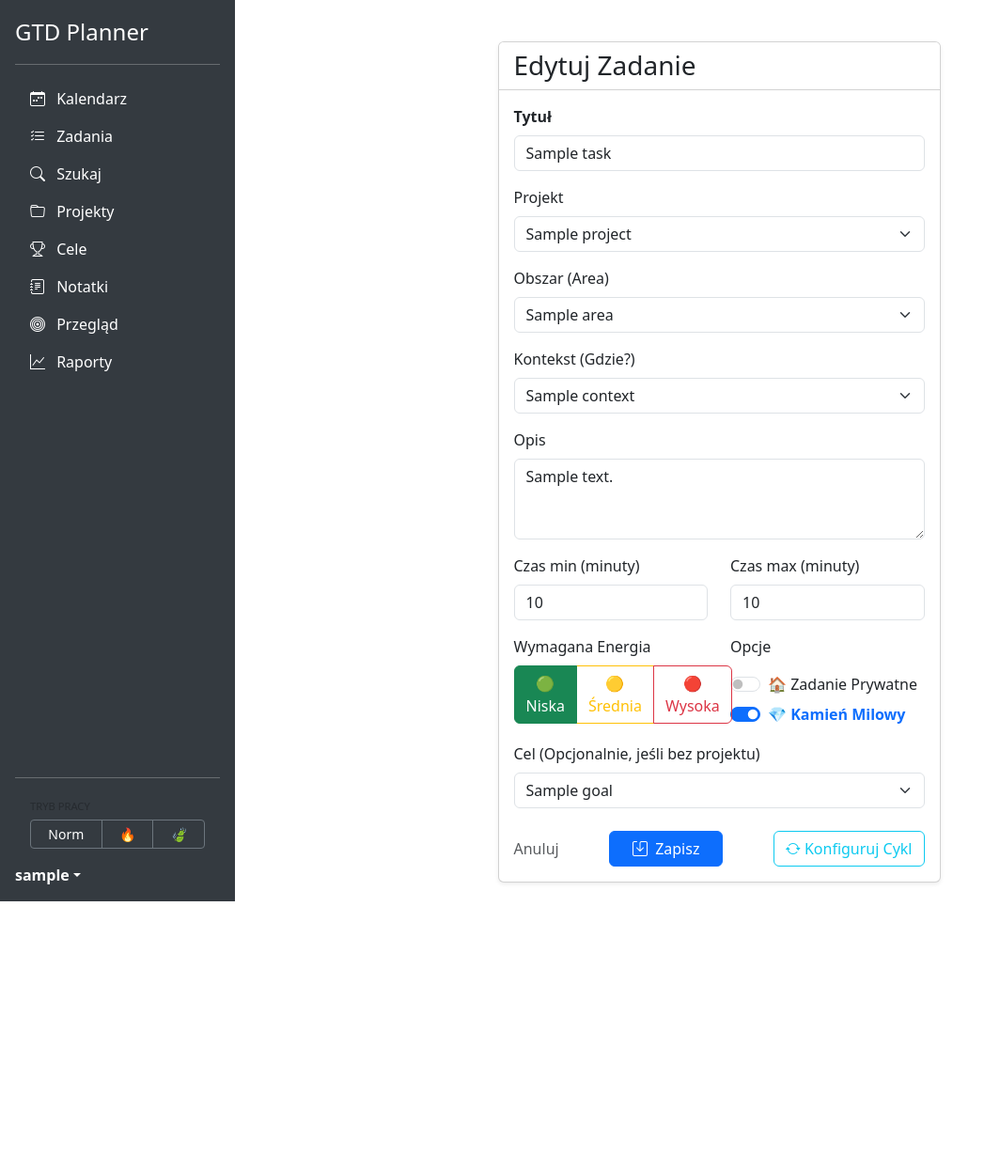
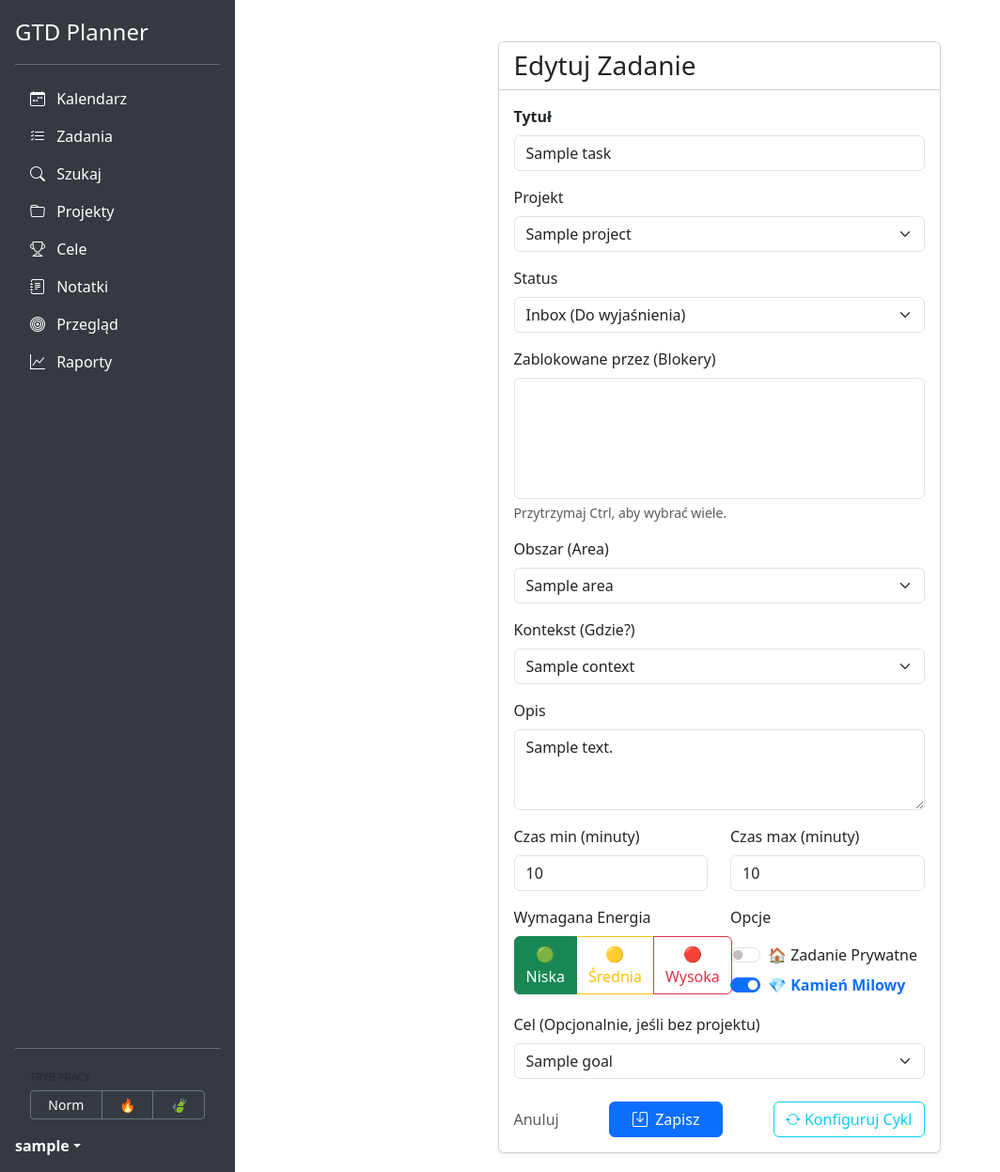
Before and after one commit to Marek1Marecki/gtd-planner, a Django app: page /tasks/1/edit/ in a window 1280 px wide. Shown: the whole page at 94% size, without its empty margins (0-1064 px from the left). Before the commit the page ends 959 px from the top, so only its background shows below. Run offline with Django 5.2, Linux system fonts and the light colour scheme; a user stored in the database is signed in; tables that the repository leaves empty hold one stand-in row (values such as "Sample post"); lists and menus that the app fills with data are empty; some libraries are stand-ins or nearby versions.

Commit message:
Feature: Implemented task blocking functionality with status updates and UI enhancements

```diff
--- a/apps/tasks/application/use_cases.py
+++ b/apps/tasks/application/use_cases.py
@@ -18,6 +18,7 @@ class CreateTaskInput:
     area_id: Optional[int] = None
     is_milestone: bool = False
     goal_id: Optional[int] = None
+    status: str = 'inbox'
 
 class CreateTaskUseCase:
     def __init__(self, repository: ITaskRepository):
@@ -31,7 +32,7 @@ class CreateTaskUseCase:
             id=None,
             title=input_dto.title,
             description=input_dto.description,
-            status=TaskStatus.INBOX,
+            status=TaskStatus(input_dto.status),
             duration_min=input_dto.duration_min,
             duration_max=input_dto.duration_max,
             project_id=input_dto.project_id,
--- a/apps/tasks/domain/entities.py
+++ b/apps/tasks/domain/entities.py
@@ -1,7 +1,7 @@
 # apps/tasks/domain/entities.py
-from dataclasses import dataclass
+from dataclasses import dataclass, field
 from datetime import datetime, timedelta
-from typing import Optional
+from typing import List, Optional
 from enum import Enum
 
 
@@ -54,6 +54,7 @@ class TaskEntity:
     project_deadline: Optional[datetime] = None
     ready_since: Optional[datetime] = None
     recurring_pattern_id: Optional[int] = None
+    blocked_by: List[int] = field(default_factory=list)
 
     created_at: Optional[datetime] = None
 
--- a/apps/tasks/templates/tasks/task_form.html
+++ b/apps/tasks/templates/tasks/task_form.html
@@ -32,6 +32,38 @@
                                     </option>
                                 {% endfor %}
                             </select>
+                        </div>
+
+                        <!-- Status (Nowe Pole) -->
+                        <div class="mb-3">
+                            <label class="form-label">Status</label>
+                            <select name="status" class="form-select">
+                                <!-- Opcje manualne -->
+                                <option value="inbox" {% if task.status == 'inbox' %}selected{% endif %}>Inbox (Do wyjaśnienia)</option>
+                                <option value="todo" {% if task.status == 'todo' %}selected{% endif %}>Todo (Do zrobienia)</option>
+                                <option value="waiting" {% if task.status == 'waiting' %}selected{% endif %}>Waiting (Oczekujące)</option>
+                                <option value="delegated" {% if task.status == 'delegated' %}selected{% endif %}>Delegated (Oddelegowane)</option>
+                                <option value="postponed" {% if task.status == 'postponed' %}selected{% endif %}>Postponed (Odłożone)</option>
+                                <option value="done" {% if task.status == 'done' %}selected{% endif %}>Done (Zrobione)</option>
+
+                                <!-- Opcje systemowe (pokazujemy tylko jeśli zadanie już ma taki status, żeby nie zgubić) -->
+                                {% if task.status == 'scheduled' %}<option value="scheduled" selected>Scheduled (Zaplanowane)</option>{% endif %}
+                                {% if task.status == 'blocked' %}<option value="blocked" selected>Blocked (Zablokowane)</option>{% endif %}
+                                {% if task.status == 'overdue' %}<option value="overdue" selected>Overdue (Przeterminowane)</option>{% endif %}
+                            </select>
+                        </div>
+
+                        <div class="mb-3">
+                            <label class="form-label">Zablokowane przez (Blokery)</label>
+                            <select name="blocked_by" class="form-select" multiple size="5">
+                                {% for blocker in potential_blockers %}
+                                    <option value="{{ blocker.id }}"
+                                        {% if blocker in task.blocked_by.all %}selected{% endif %}>
+                                        {{ blocker.title }} ({{ blocker.get_status_display }})
+                                    </option>
+                                {% endfor %}
+                            </select>
+                            <div class="form-text">Przytrzymaj Ctrl, aby wybrać wiele.</div>
                         </div>
 
                         <!-- ... Obszar ... -->
--- a/apps/tasks/views.py
+++ b/apps/tasks/views.py
@@ -46,6 +46,11 @@ def task_create_view(request):
         area_id = request.POST.get('area_id')
         is_milestone = request.POST.get('is_milestone') == 'on'
         goal_id = request.POST.get('goal_id')
+        status = request.POST.get('status')
+
+        # Walidacja (opcjonalna, ale dobra praktyka)
+        if not status:
+            status = 'inbox' # Domyślnie
 
         # Konwersja project_id (pusty string -> None)
         project_id_int = int(project_id) if project_id else None
@@ -66,7 +71,8 @@ def task_create_view(request):
             context_id=ctx_id_val,
             area_id=int(area_id) if area_id else None,
             is_milestone=is_milestone,
-            goal_id=int(goal_id) if goal_id else None
+            goal_id=int(goal_id) if goal_id else None,
+            status=status if status else 'inbox',
         )
 
         # 2. Złożenie Use Case (Manual Dependency Injection)
@@ -175,13 +181,15 @@ def task_edit_view(request, pk):
         area_id = request.POST.get('area_id')
         is_milestone = request.POST.get('is_milestone') == 'on'
         goal_id = request.POST.get('goal_id')
+        status = request.POST.get('status')
+        blocker_ids = request.POST.getlist('blocked_by') # Zwraca listę stringów ['1', '5']
 
         # 3. Zaktualizuj Encję (Tworzymy obiekt z ID, co wymusi UPDATE w repo)
         updated_task = TaskEntity(
             id=task_model.id,  # WAŻNE: Przekazujemy ID
             title=title,
             description=description,
-            status=TaskStatus(task_model.status),  # Zachowujemy stary status
+            status=TaskStatus(status),
             duration_min=int(d_min) if d_min else None,
             duration_max=int(d_max) if d_max else None,
             project_id=int(project_id) if project_id else None,
@@ -191,7 +199,8 @@ def task_edit_view(request, pk):
             percent_complete=task_model.percent_complete,
             area_id=int(area_id) if area_id else None,
             is_milestone=is_milestone,
-            goal_id=int(goal_id) if goal_id else None
+            goal_id=int(goal_id) if goal_id else None,
+            blocked_by=[int(i) for i in blocker_ids],  # Rzutuj na int
         )
 
         # 4. Zapisz (Repozytorium wykryje ID i zrobi UPDATE)
@@ -205,12 +214,17 @@ def task_edit_view(request, pk):
     areas = Area.objects.filter(user=request.user)
     goals = Goal.objects.filter(user=request.user)
 
+    # Pobierz kandydatów
+    potential_blockers = Task.objects.filter(user=request.user).exclude(status__in=['done', 'cancelled']).exclude(
+        id=task_model.id)
+
     return render(request, 'tasks/task_form.html', {
         'task': task_model,  # Przekazujemy obiekt do wstępnego wypełnienia
         'projects': projects,
         'contexts': contexts,
         'areas': areas,
         'goals': goals,
+        'potential_blockers': potential_blockers,
     })
 
 
```
Also changed, not shown: apps/tasks/adapters/orm_repositories.py (+10 -0 lines).
